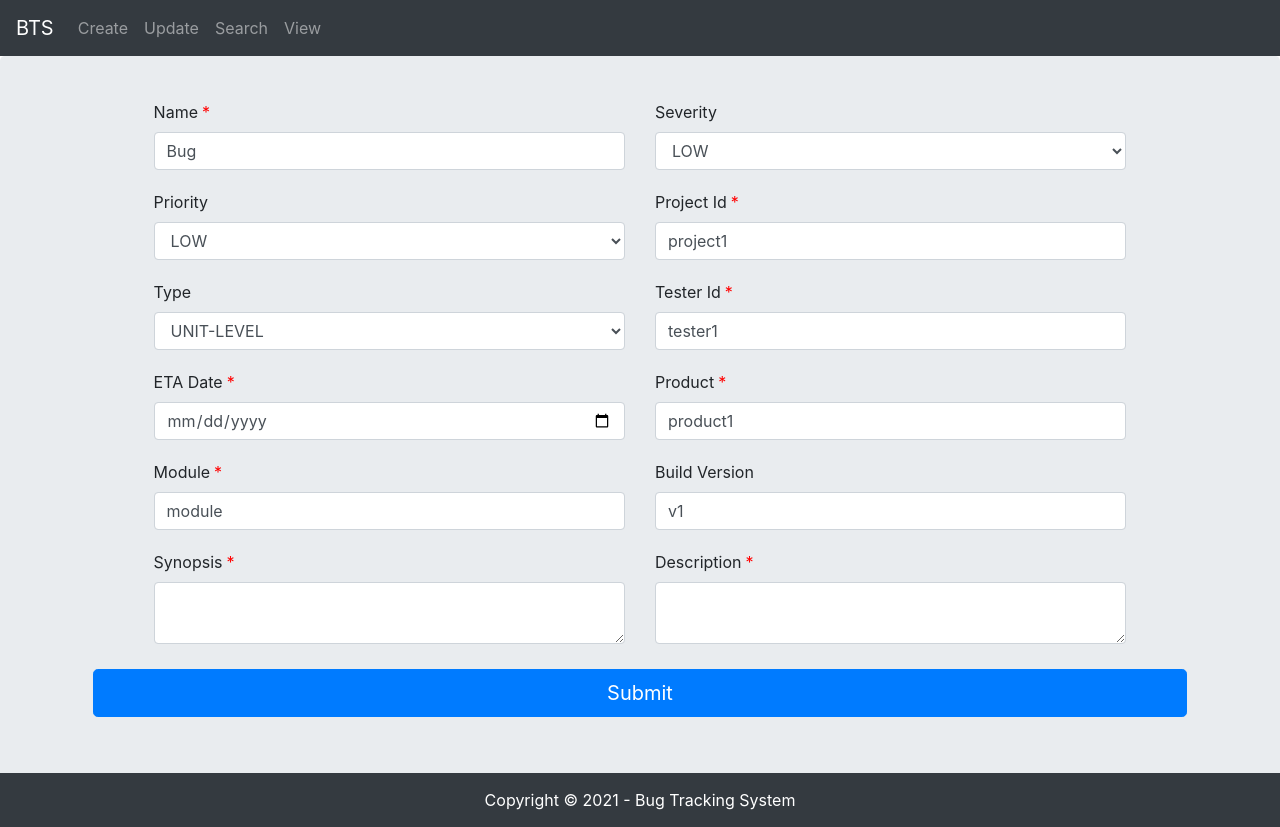
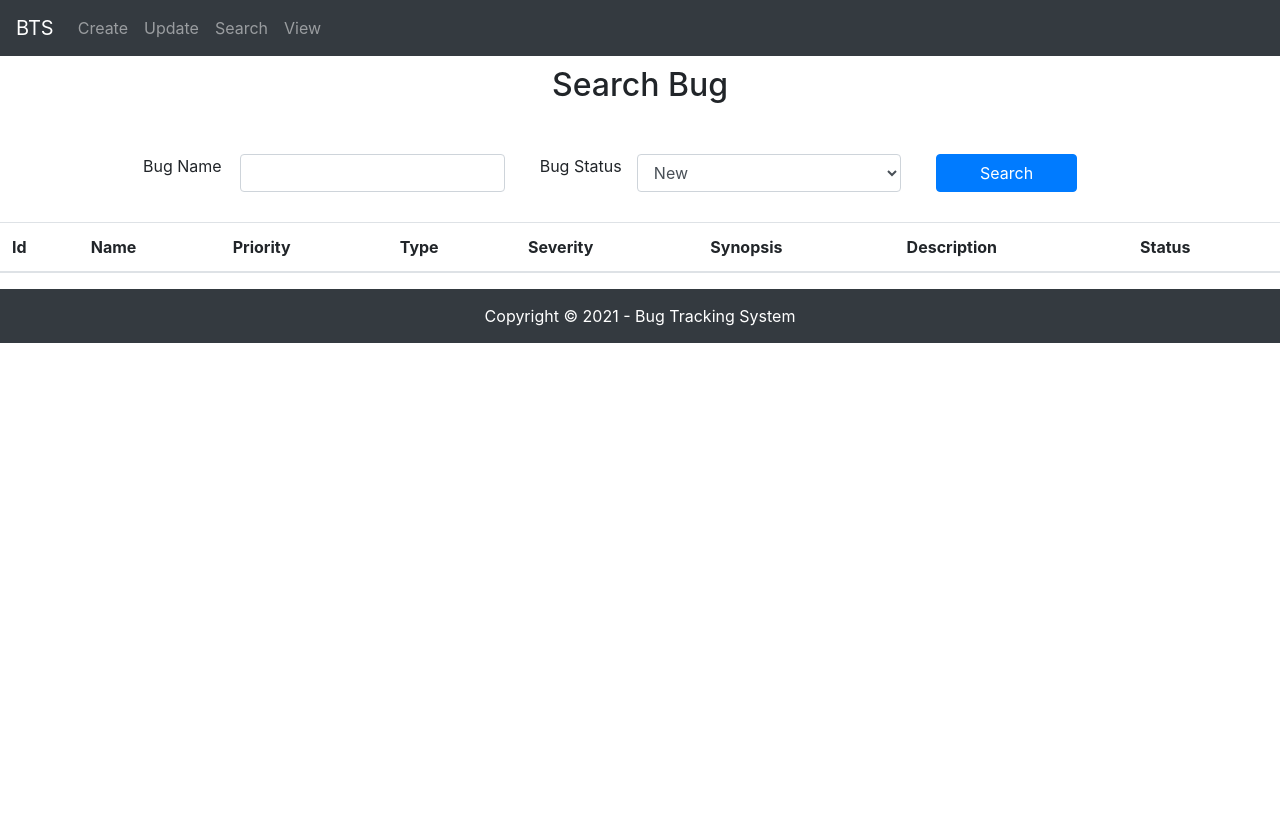
Before and after one commit to Sanjay-mg/BTS-angular, an Angular app: page / in a window 1280 px wide. After the commit the page ends 800 px from the top, so only its background shows below. Built offline with nearby package versions, Linux system fonts and the light colour scheme.

Commit message:
added search bug by name

```diff
--- a/src/app/app.component.html
+++ b/src/app/app.component.html
@@ -1,3 +1,3 @@
 <app-navigation-bar></app-navigation-bar>
-<app-create-bug-form></app-create-bug-form>
+<app-search-bug></app-search-bug>
 <app-footer></app-footer>
--- a/src/app/bug.service.ts
+++ b/src/app/bug.service.ts
@@ -17,4 +17,7 @@ export class BugService {
   getAllBugs(){
     return this.http.get(URL);
   }
+  getBugByName(name:string){
+    return this.http.get(URL+name);
+  }
 }
--- a/src/app/footer/footer.component.css
+++ b/src/app/footer/footer.component.css
@@ -3,4 +3,5 @@ div{
   text-align: center;
   font-weight: 400;
   padding: 15px 0px;
+  width: 100%;
 }
--- a/src/app/search-bug/search-bug.component.css
+++ b/src/app/search-bug/search-bug.component.css
@@ -0,0 +1,15 @@
+h2{
+  text-align: center;
+  margin: 10px 0;
+}
+table{
+  margin-top: 30px;
+}
+.formContainer{
+  width: 80%;
+  margin: 0px auto;
+  margin-top: 50px;
+}
+label{
+  margin-right: -20px;
+}
--- a/src/app/search-bug/search-bug.component.html
+++ b/src/app/search-bug/search-bug.component.html
@@ -1 +1,55 @@
-<p>search-bug works!</p>
+<h2>Search Bug</h2>
+<div class="row formContainer">
+  <div class="col-sm-5 row">
+    <label class="col-sm-4" for="bugName">Bug Name</label>
+    <input [(ngModel)]='name' class="form-control col-sm-8" name="bugName" id='bugName'>
+  </div>
+  <div class="col-sm-5 row">
+    <label for="status" class="col-sm-4">Bug Status</label>
+    <select [(ngModel)]='status' name="status" class="form-control col-sm-8" id='status'>
+      <option value="NEW">New</option>
+      <option value="ASSIGNED">Assigned</option>
+      <option value="OPEN">Open</option>
+      <option value="FIXED">Fixed</option>
+      <option value="PENDING_RETEST">Pending Retest</option>
+      <option value="RETEST">Retest</option>
+      <option value="REOPEN">Reopen</option>
+      <option value="VERIFIED">Verified</option>
+      <option value="CLOSED">Closed</option>
+      <option value="REJECTED">Rejected</option>
+      <option value="DUPLICATE">Duplicate</option>
+      <option value="DEFERRED">Deferred</option>
+      <option value="NOT_A_BUG">Not A Bug</option>
+      <option value="NEED_MORE_INFO">Need More Info</option>
+      <option value="COULDNOT_REPRODUCE">Could Not Reproduce</option>
+      <option value="WONT_FIX">Wont Fix</option>
+    </select>
+  </div>
+  <div class="col-sm-2">
+    <button (click)='searchBug()' class="btn btn-primary btn-block">Search</button>
+  </div>
+</div>
+<table class="table table-striped">
+  <thead>
+    <th>Id</th>
+    <th>Name</th>
+    <th>Priority</th>
+    <th>Type</th>
+    <th>Severity</th>
+    <th>Synopsis</th>
+    <th>Description</th>
+    <th>Status</th>
+  </thead>
+  <tbody>
+    <tr *ngFor='let bug of bugArray'>
+      <td>{{bug.id}}</td>
+      <td>{{bug.name}}</td>
+      <td>{{bug.priority}}</td>
+      <td>{{bug.type}}</td>
+      <td>{{bug.severity}}</td>
+      <td>{{bug.synopsis}}</td>
+      <td>{{bug.description}}</td>
+      <td>{{bug.status}}</td>
+    </tr>
+  </tbody>
+</table>
--- a/src/app/search-bug/search-bug.component.ts
+++ b/src/app/search-bug/search-bug.component.ts
@@ -1,4 +1,6 @@
 import { Component, OnInit } from '@angular/core';
+import { BugService } from '../bug.service';
+import { Bug } from '../Bug';
 
 @Component({
   selector: 'app-search-bug',
@@ -6,9 +8,37 @@ import { Component, OnInit } from '@angular/core';
   styleUrls: ['./search-bug.component.css']
 })
 export class SearchBugComponent implements OnInit {
+  bug:Bug = new Bug();
+  bugResult:any;
+  bugArray:Bug[]=[];
+  name: string = '';
+  status:string = 'NEW';
+  constructor(private bugService: BugService) { }
+  searchBug() {
+    const bugName = this.name.trim();
+    if (bugName) {
+      const promise = this.bugService.getBugByName(bugName);
+      promise.subscribe(response => {
+        this.bugResult = response;
+        if(this.bugResult.length){
+          this.bugResult.forEach(bug => {
+            this.bugArray.push(bug);
+          });
+        }
+        else{
+          alert("Invalid Bug Name");
+        }
+      },
+        error => {
+          console.log(error);
+          alert('error happened..')
+        })
+    }
+    else {
+      console.log(this.status);
 
-  constructor() { }
-
+    }
+  }
   ngOnInit(): void {
   }
 
```
